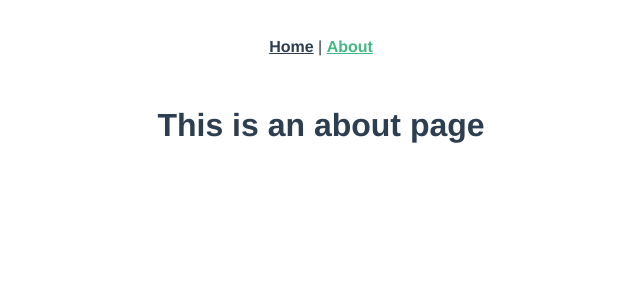
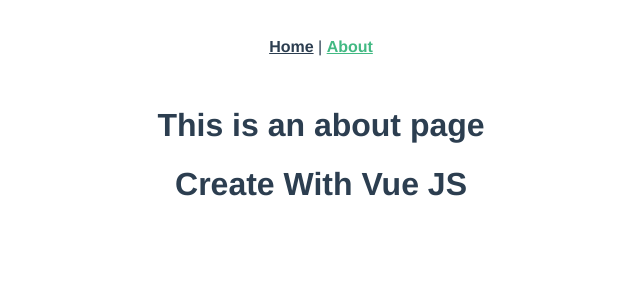
Before and after one commit to igavelyuk/vue-shop, a Vue app: page /about in a window 1280 px wide. Shown: the top 300 px of the page, without its empty margins (319-959 px from the left). Built offline with nearby package versions, Linux system fonts and the light colour scheme.

Commit message:
info create view page

```diff
--- a/src/views/About.vue
+++ b/src/views/About.vue
@@ -1,5 +1,6 @@
 <template>
   <div class="about">
     <h1>This is an about page</h1>
+    <h1>Create With Vue JS</h1>
   </div>
 </template>
```
